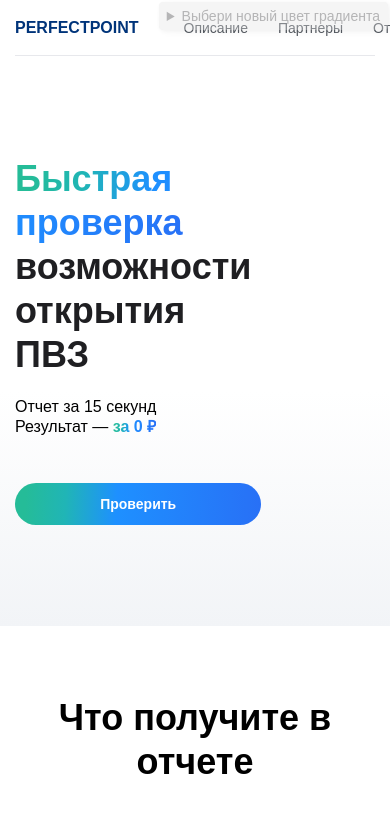
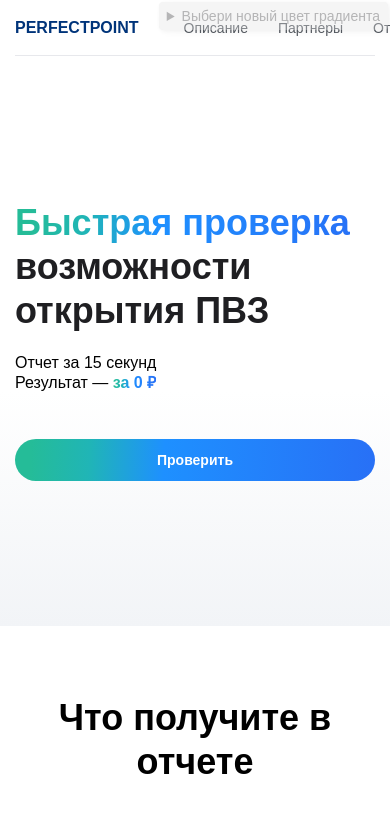
Before and after one commit to Nargiz-Toleutai/estate-navigator-ui, a Next.js app: page / in a window 390 px wide. Shown: the top 838 px of the page. Built offline with nearby package versions, Linux system fonts and the light colour scheme; a web font is replaced by a local one.

Commit message:
feat: update bannerInfo layout for mobile devices to 100% width

```diff
--- a/src/styles/landing.module.scss
+++ b/src/styles/landing.module.scss
@@ -507,6 +507,9 @@
   .banner {
     margin-top: 0;
   }
+  .bannerInfo {
+    flex-basis: 100%;
+  }
 }
 
 @media (min-width: 901px) {
```
